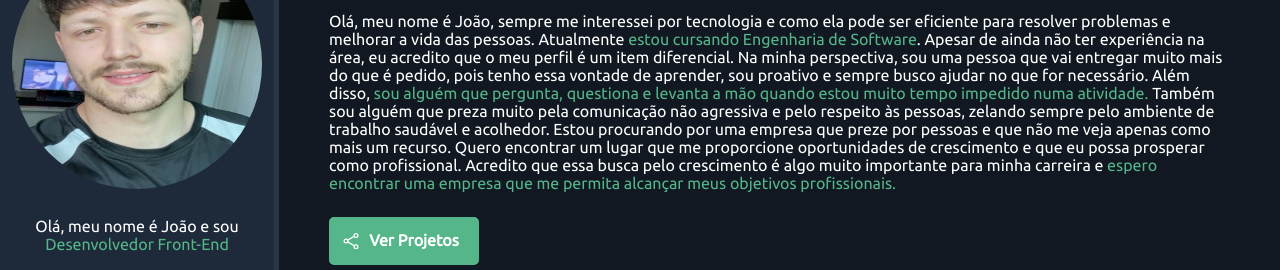
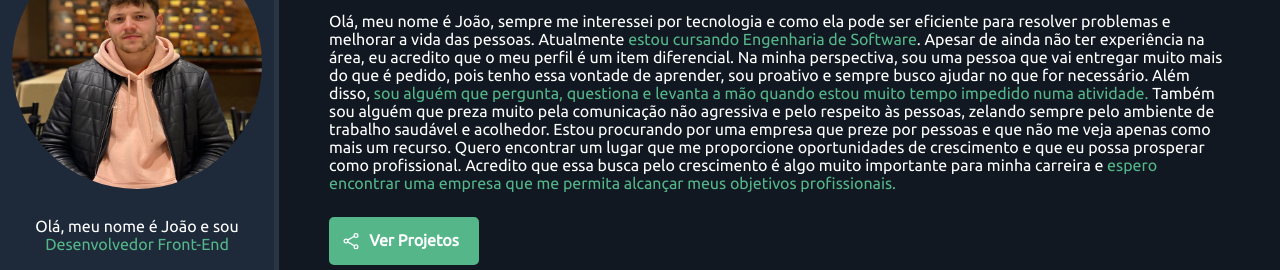
Before and after one commit to joaopamarall/joaopamarall.github.io, a plain HTML site: page index.html in a window 1280 px wide. Shown: the part 144-414 px from the top of the page. Drawn offline with nearby package versions, Linux system fonts and the light colour scheme.

Commit message:
Adicionando imagens

```diff
--- a/index.html
+++ b/index.html
@@ -20,7 +20,7 @@
     <main id="container">
         <aside id="bio-container">
             <h2>João Pedro Amaral</h2>
-            <img id="bio-image" src="/image/perfil.jpg" alt="João Pedro Amaral">
+            <img id="bio-image" src="/image/perfil.2.jpg" alt="João Pedro Amaral">
             <p>Olá, meu nome é João e sou <span class="highlight">Desenvolvedor Front-End</span></p>
             <p id="welcome-text">Seja bem-vindo!</p>
             <ul id="social-container">
```
Also changed, not shown: image/perfil.2.jpg (added), image/perfil.3.jpg (added).
